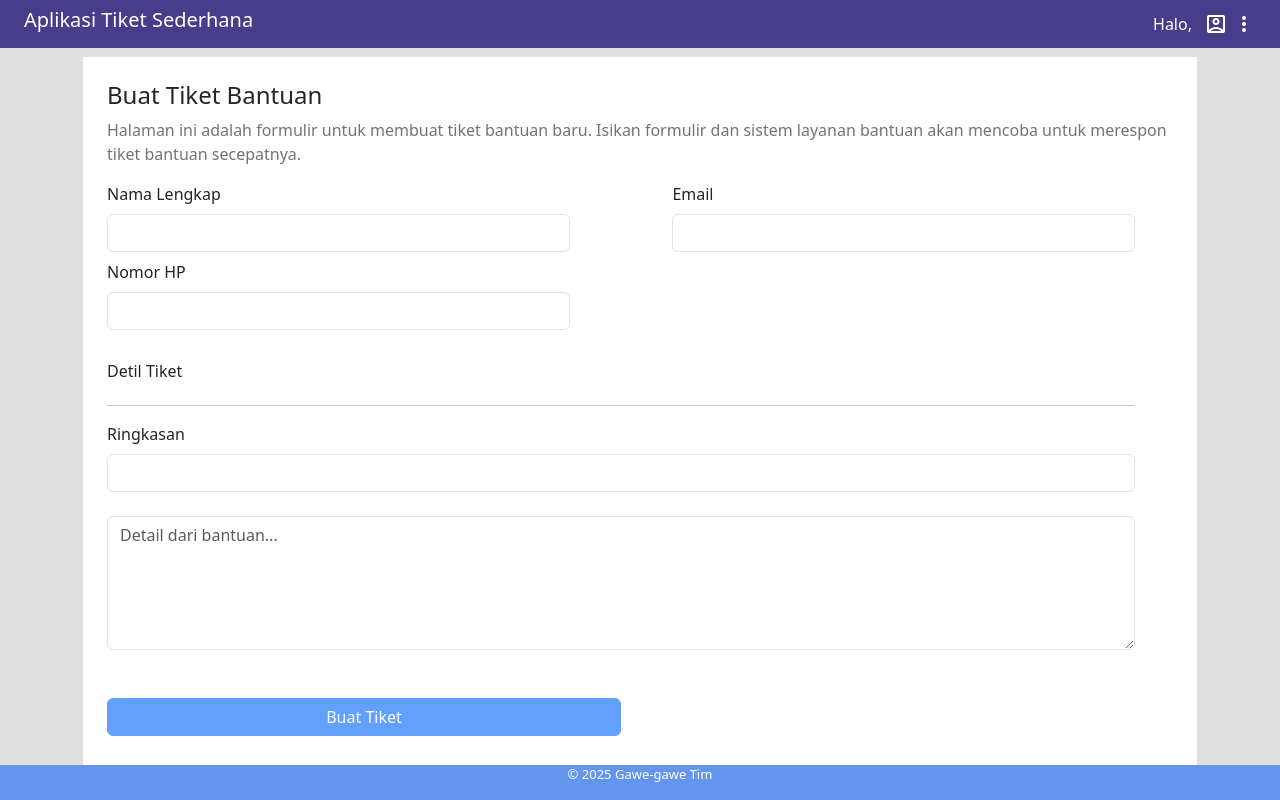
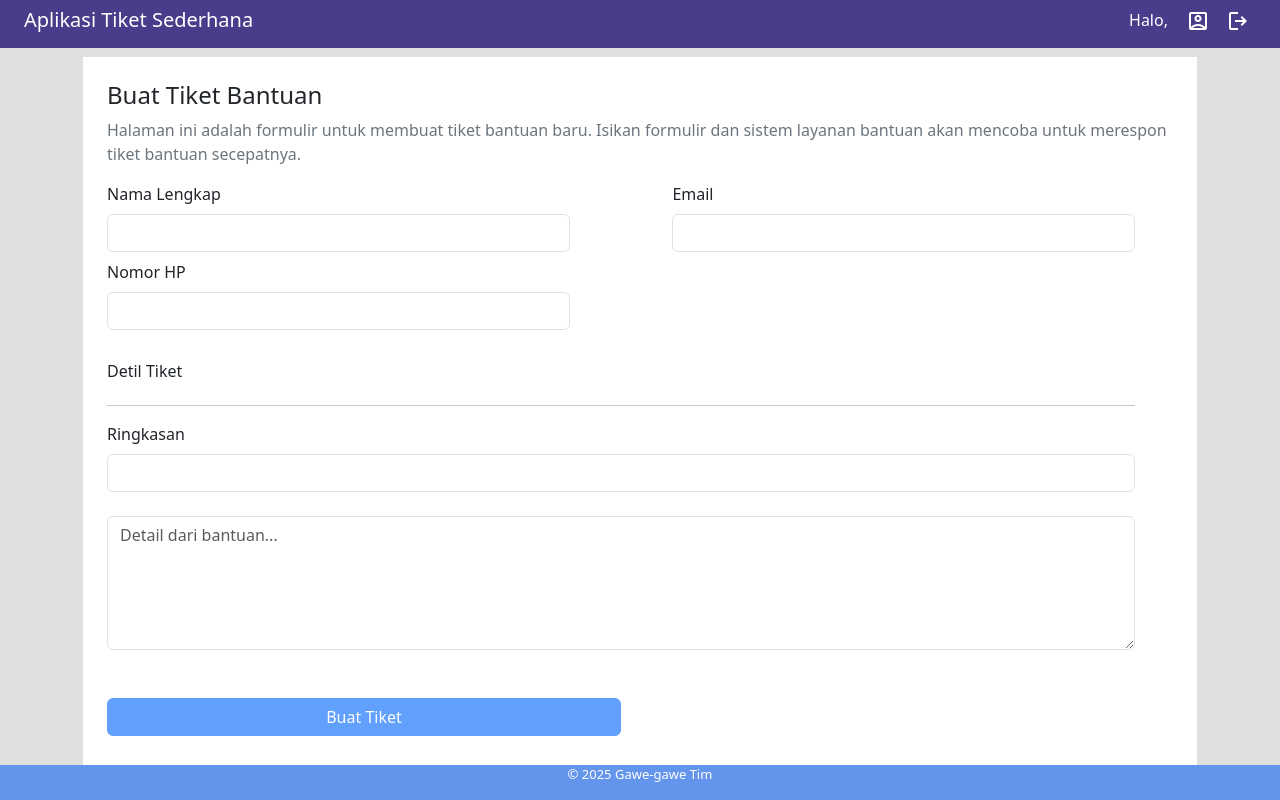
Before and after one commit to lckmnzans/smpel-ticketing, a Vue app: page /create in a window 1280 px wide. Built offline with nearby package versions, Linux system fonts and the light colour scheme.

Commit message:
tenth commit

```diff
--- a/src/components/Header.vue
+++ b/src/components/Header.vue
@@ -3,8 +3,8 @@
         <h5>{{ applicationTitle }}</h5>
         <div class="d-flex flex-row gap-1">
             <span class="text me-2">Halo, {{ role }}</span>
-            <span class="material-symbols-outlined">account_box</span>
-            <span class="material-symbols-outlined">more_vert</span>
+            <button class="border border-0 bg-transparent"><span class="material-symbols-outlined text-white">account_box</span></button>
+            <button class="border border-0 bg-transparent" @click.prevent="logout"><span class="material-symbols-outlined text-white">logout</span></button>
         </div>
     </div>
 </template>
@@ -19,7 +19,24 @@ export default {
     },
     data() {
         return {
-            role: localStorage.getItem('email')
+            role: 'User'
+        }
+    },
+    created() {
+        const isAdmin = localStorage.getItem('isAdmin');
+        if (isAdmin == 'true') {
+            this.role = 'Admin';
+        } else {
+            this.role = localStorage.getItem('email');
+        }
+    },
+    methods: {
+        logout() {
+            localStorage.removeItem('id');
+            localStorage.removeItem('email');
+            localStorage.removeItem('isAdmin');
+            localStorage.removeItem('accessToken');
+            this.$router.replace({ name: 'login' });
         }
     }
 }
--- a/src/views/LoginView.vue
+++ b/src/views/LoginView.vue
@@ -34,6 +34,7 @@ export default {
                     const data = response.data;
                     localStorage.setItem('id', data.data.id)
                     localStorage.setItem('email', data.data.email);
+                    localStorage.setItem('isAdmin', data.data.isAdmin);
                     localStorage.setItem('accessToken', data.data.token);
                     alert('Login berhasil')
                     this.$router.replace({ name: 'home' });
```
